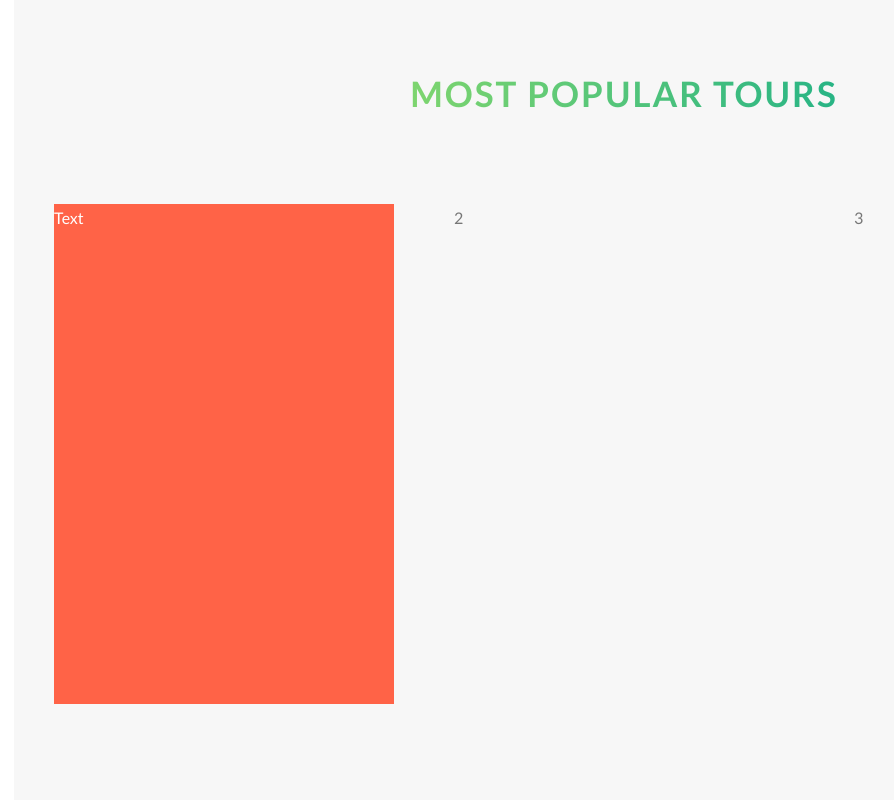
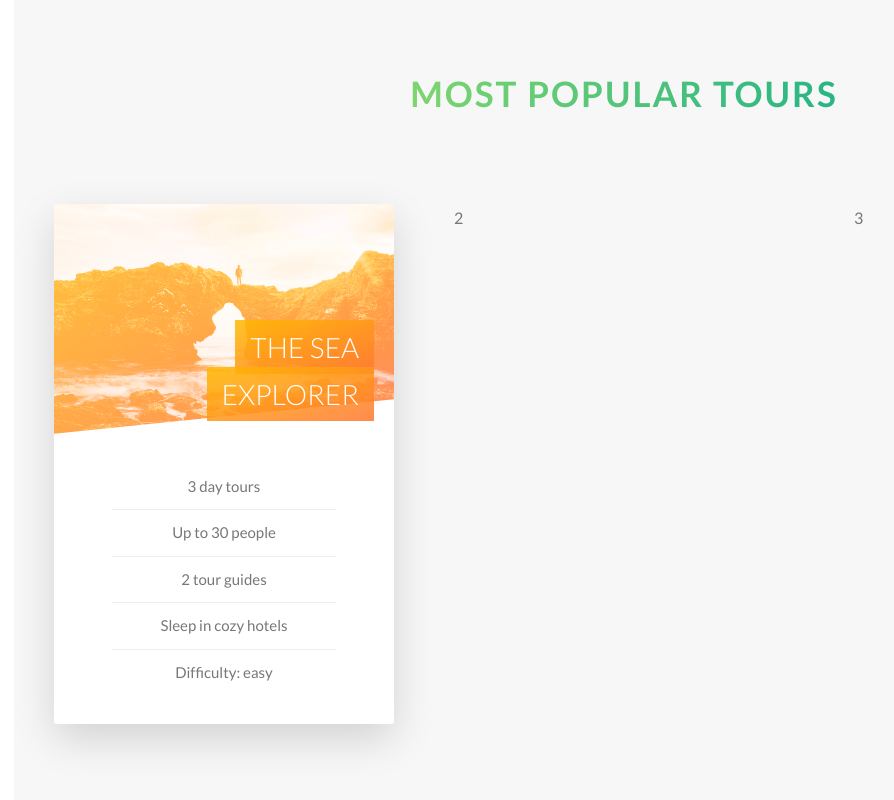
Before and after one commit to snegostup/natours, a website: page index.html in a window 1280 px wide. Shown: the part 2251-3051 px from the top of the page, without its empty margins (16-910 px from the left). Drawn offline with Linux system fonts and the light colour scheme.

Commit message:
add front side of a card

```diff
--- a/index.html
+++ b/index.html
@@ -138,9 +138,25 @@
           <div class="col-1-of-3">
             <div class="card">
               <div class="card__side card__side_front">
-                Text
+                <div class="card__picture card__picture-1">
+                  &nbsp;
+                </div>
+                <h4 class="card__heading">
+                  <span class="card__heading-span card__heading-span-1">
+                    The sea explorer
+                  </span>
+                </h4>
+                <div class="card__details">
+                  <ul>
+                    <li>3 day tours</li>
+                    <li>Up to 30 people</li>
+                    <li>2 tour guides</li>
+                    <li>Sleep in cozy hotels</li>
+                    <li>Difficulty: easy</li>
+                  </ul>
+                </div>
               </div>
-              <div class="card__side card__side_back">
+              <div class="card__side card__side_back card__side_back-1">
                 Text
               </div>
             </div>
--- a/sass/abstracts/_variables.scss
+++ b/sass/abstracts/_variables.scss
@@ -4,7 +4,14 @@ $color-primary: #55c57a;
 $color-primary-light: #7ed56f;
 $color-primary-dark: #28b485;
 
+$color-secondary-light: #ffb900;
+$color-secondary-dark: #ff7730;
+
+$color-tertiary-light: #2998ff;
+$color-tertiary-dark: #5643fd;
+
 $color-gray-light-1: #f7f7f7;
+$color-gray-light-2: #eee;
 
 $color-gray-dark: #777;
 $color-white: #ffffff;
--- a/sass/components/_card.scss
+++ b/sass/components/_card.scss
@@ -1,39 +1,108 @@
 .card {
+
+  // FUNCTIONALITY
   position: relative;
   perspective: 150rem;
-  color: white;
-  height: 50rem;
+  height: 52rem;
 
   &__side {
     position: absolute;
     height: 100%;
     width: 100%;
-    transition: all .8s;
-    height: 50rem;
+    top: 0;
+    left: 0;
+    transition: all .8s ease;
     backface-visibility: hidden;
+    border-radius: 3px;
+    overflow: hidden;
+    box-shadow: 0 1.5rem 4rem rgba($color-black, .15);
 
 
     &_front {
-
-      background-color: tomato;
-
-
+      background-color: $color-white;
     }
 
     &_back {
+      transform: rotateY(180deg);
 
-      transform: rotateY(-180deg);
-      background-color: green;
-
+      &-1 {
+        background-image: linear-gradient(to right bottom, $color-secondary-light, $color-secondary-dark);
+      }
     }
   }
 
   &:hover &__side_front {
-
-    transform: rotateY(180deg);
+    transform: rotateY(-180deg);
   }
 
   &:hover &__side_back {
     transform: rotateY(0);
   }
+
+  // FRONT SIDE STYLING
+  &__picture {
+    background-size: cover;
+    height: 23rem;
+    background-blend-mode: screen;
+    clip-path: polygon(0 0, 100% 0, 100% 85%, 0 100%);
+
+    &-1 {
+      background-image: linear-gradient(to right bottom, $color-secondary-light, $color-secondary-dark),
+      url(../img/nat-5.jpg);
+    }
+
+    &-2 {
+      background-image: url(../img/nat-5.jpg);
+    }
+
+    &-3 {
+      background-image: url(../img/nat-5.jpg);
+    }
+  }
+
+  &__heading {
+    position: absolute;
+    top: 12rem;
+    right: 2rem;
+
+    font-size: 2.8rem;
+    font-weight: 300;
+    text-transform: uppercase;
+    text-align: right;
+    color: $color-white;
+    width: 75%;
+  }
+
+  &__heading-span {
+    padding: 1rem 1.5rem;
+    -webkit-box-decoration-break: clone;
+    box-decoration-break: clone;
+
+    &-1 {
+      background-image: linear-gradient(to right bottom,
+      rgba($color-secondary-light, .85),
+      rgba($color-secondary-dark, .85))
+    }
+  }
+
+  &__details {
+    padding: 3rem;
+
+    ul {
+      list-style: none;
+      width: 80%;
+      margin: 0 auto;
+
+      li {
+        text-align: center;
+        font-size: 1.5rem;
+        padding: 1rem;
+
+        &:not(:last-child) {
+          border-bottom: 1px solid $color-gray-light-2;
+        }
+      }
+    }
+  }
+
 }
```
Also changed, not shown: css/style.css.
